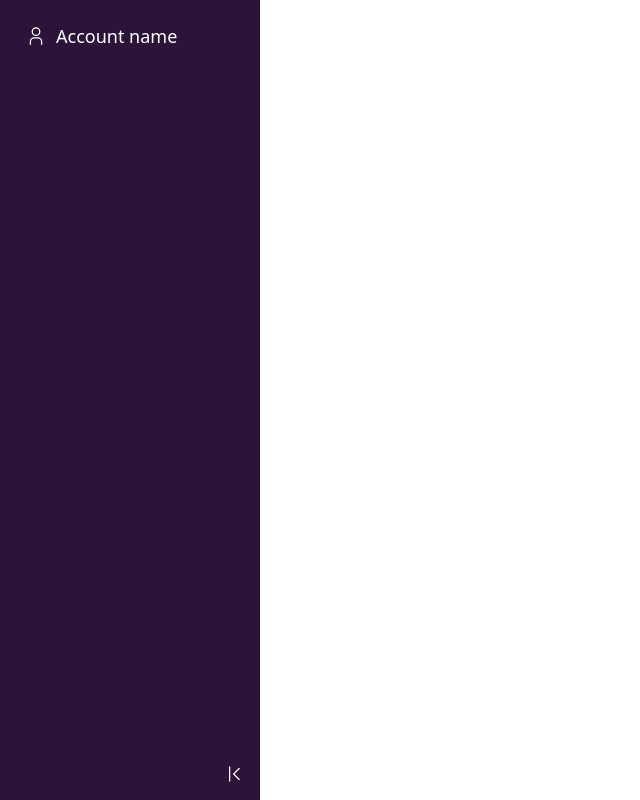
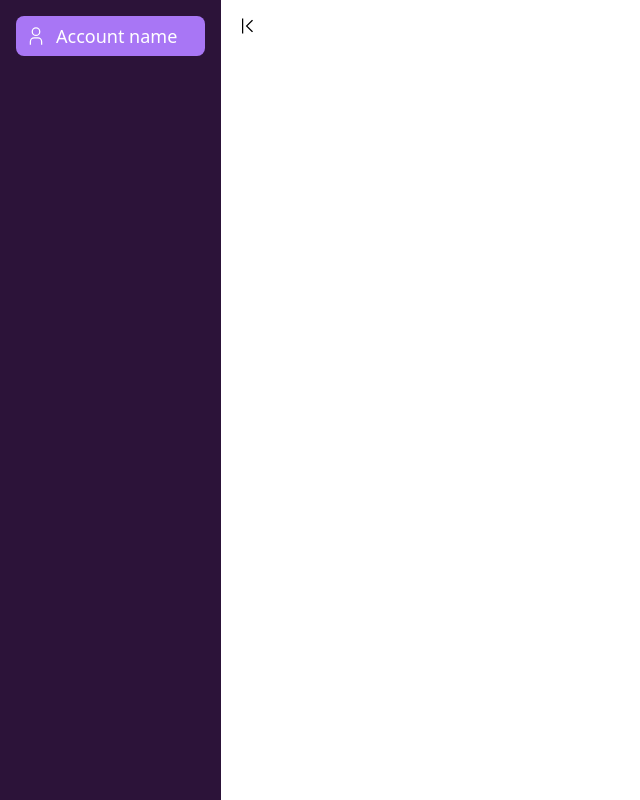
Before and after one commit to Readpato/duck-expenses, a Nuxt app: page / in a window 1280 px wide. Shown: the whole page, without its empty margins (0-640 px from the left). Built offline with nearby package versions, Linux system fonts and the light colour scheme.

Commit message:
refactor: decouple logic from SideMenu

```diff
--- a/app.vue
+++ b/app.vue
@@ -1,13 +1,9 @@
 <template>
-  <div class="flex">
-    <SideMenu />
-    <div class="app" />
+  <div class="flex relative">
+    <SideMenu class="sticky left-0 top-0" />
+    <div class="w-full">
+      <TheHeader />
+      <div class="app" />
+    </div>
   </div>
 </template>
-
-<style lang="scss">
-.app {
-  min-height: 100vh;
-  min-height: 100dvh;
-}
-</style>
--- a/components/SideMenu.vue
+++ b/components/SideMenu.vue
@@ -1,15 +1,14 @@
 <script setup lang="ts">
 import { gsap } from 'gsap'
 
-const isCollapsed = ref(false)
+const isCollapsed = useMenuState()
 
 const panel = ref<HTMLDivElement | null>(null)
 const text = ref<HTMLDivElement | null>(null)
 
 const animateCollapse = () => {
   const tl = gsap.timeline()
-  tl
-    .to(text.value, { autoAlpha: 0, display: "none", duration: 0.3 }, '<')
+  tl.to(text.value, { autoAlpha: 0, display: "none", duration: 0.3 }, '<')
     .to(panel.value, { width: 72, duration: 0.3 })
 }
 
@@ -24,13 +23,10 @@ watch(isCollapsed, (v) => v ? animateCollapse() : animateExpand())
 </script>
 
 <template>
-  <aside ref="panel" class="panel w-65 h-screen p-4 text-white relative">
-    <button class="flex items-center mb-4 min-h-10 relative">
+  <aside ref="panel" class="panel w-65 h-screen p-4 text-white">
+    <button class="item flex items-center w-full min-h-10 mb-4 rounded-lg">
       <Icon name="carbon:user" class="text-xl min-w-10" />
-      <span ref="text" class="text-lg text-white">Account name</span>
-    </button>
-    <button class="flex justify-center items-center absolute bottom-4 right-4" @click="isCollapsed = !isCollapsed">
-      <Icon name="carbon:up-to-top" class="text-xl -rotate-90" :class="{ 'rotate-90': isCollapsed }" />
+      <span ref="text" class="text-lg text-white pr-2">Account name</span>
     </button>
   </aside>
 </template>
@@ -39,4 +35,8 @@ watch(isCollapsed, (v) => v ? animateCollapse() : animateExpand())
 .panel {
   background-color: $c-purple;
 }
+
+.item {
+  background-color: $c-purple-light;
+}
 </style>
```
